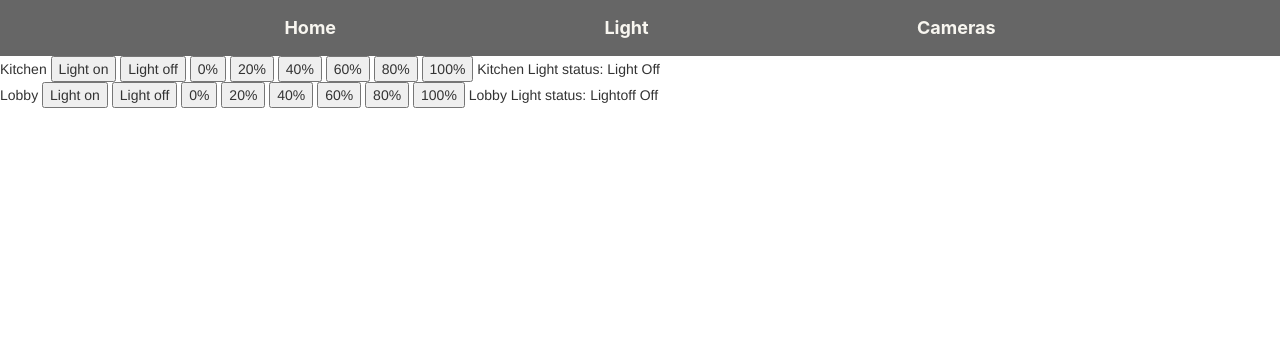
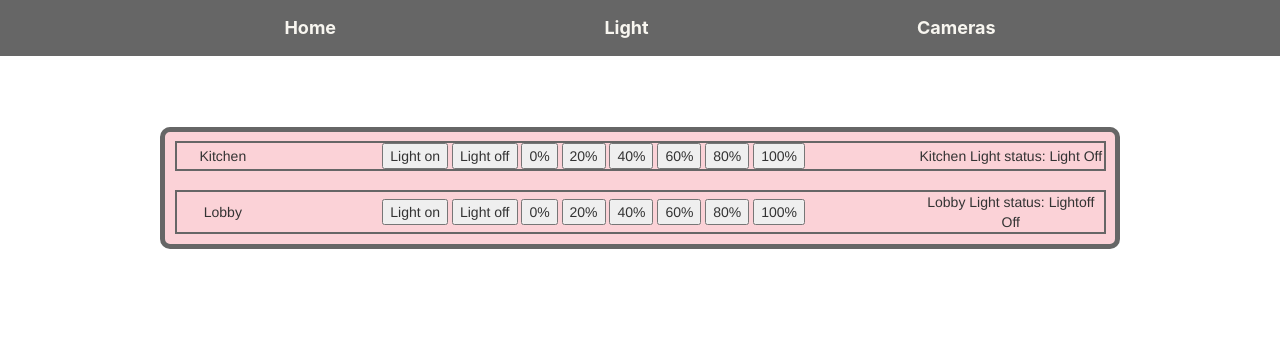
Before and after one commit to AgedSiren557/FSE-Final-Project, a Flask app: page /light in a window 1280 px wide. Shown: the part 127-483 px from the top of the page. Run offline with Flask 2, Linux system fonts and the light colour scheme; some libraries are stand-ins or nearby versions.

Commit message:
added css for light template

```diff
--- a/static/index.css
+++ b/static/index.css
@@ -63,3 +63,23 @@ nav, a:visited{
     font-weight: bolder;
     color: black;
 }
+
+.light-container{
+    display: grid;
+    text-align: center;
+    border: 5px solid #666666;
+    border-radius: 10px;
+    background-color: #FBD2D7;
+    margin: 10% auto;
+    width: 75%;
+    height: 75%;
+}
+
+.light {
+    display: grid;
+    grid-template-columns: 1fr 7fr 2fr;
+    width: 98%;
+    margin: 1%;
+    border: 2px solid #666666;
+    align-items: center;
+}
--- a/templates/light.html
+++ b/templates/light.html
@@ -6,8 +6,12 @@
     {{super()}}
     <div class="light_container">
         <form action="{{url_for('light')}}" method="POST">
-            <div class="kitchen">
+            <div class="light-container">
+                <div class="light">
+                    <div class="light-name">
                         Kitchen
+                    </div>
+                    <div class="light-buttons">
                         {{ form.kitchenLightOn }}
                         {{ form.kitchenLightOff }}
                         {{ form.kitchenLight0 }}
@@ -16,12 +20,19 @@
                         {{ form.kitchenLight60 }}
                         {{ form.kitchenLight80 }}
                         {{ form.kitchenLight100 }}
+                    </div>
 
+                    <div class="light-status">
                         Kitchen Light status: {{form.kitchenStatus}}
                     </div>
+                </div>
 
-            <div class="lobby">
+                <div class="light">
+                    <div class="light-name">
                         Lobby
+                    </div>
+
+                    <div class="light-buttons">
                         {{ form.lobbyLightOn }}
                         {{ form.lobbyLightOff }}
                         {{ form.loobyLight0 }}
@@ -30,10 +41,15 @@
                         {{ form.loobyLight60 }}
                         {{ form.loobyLight80 }}
                         {{ form.loobyLight100 }}
+                    </div>
 
+                    <div class="light-status">
                         Lobby Light status: {{form.loobyStatus}}
+                    </div>
 
                 </div>
+            </div>
+
         </form>
     </div>
 {% endblock%}
```
Lines whose indentation alone changed are shown as unchanged.
